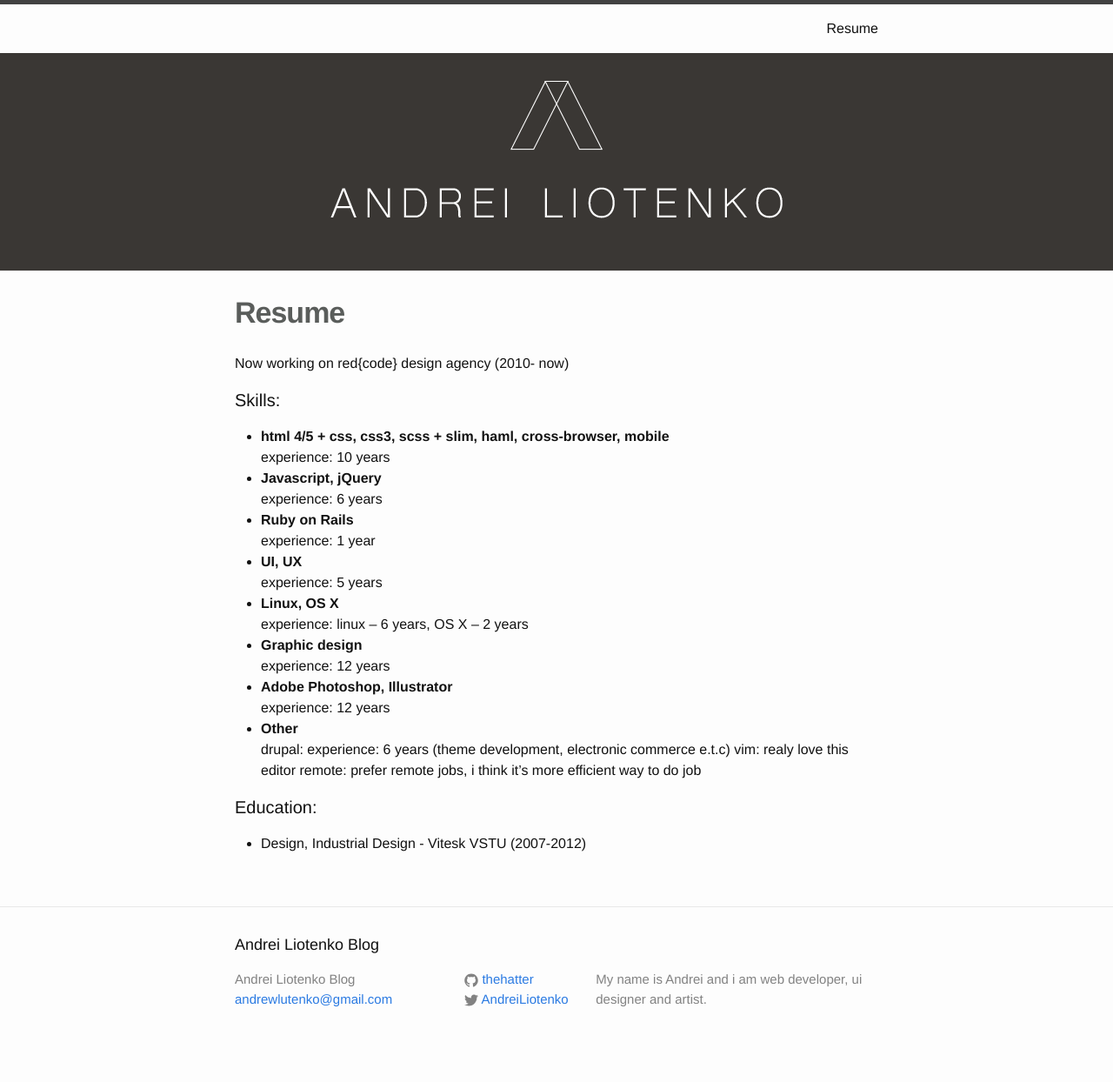
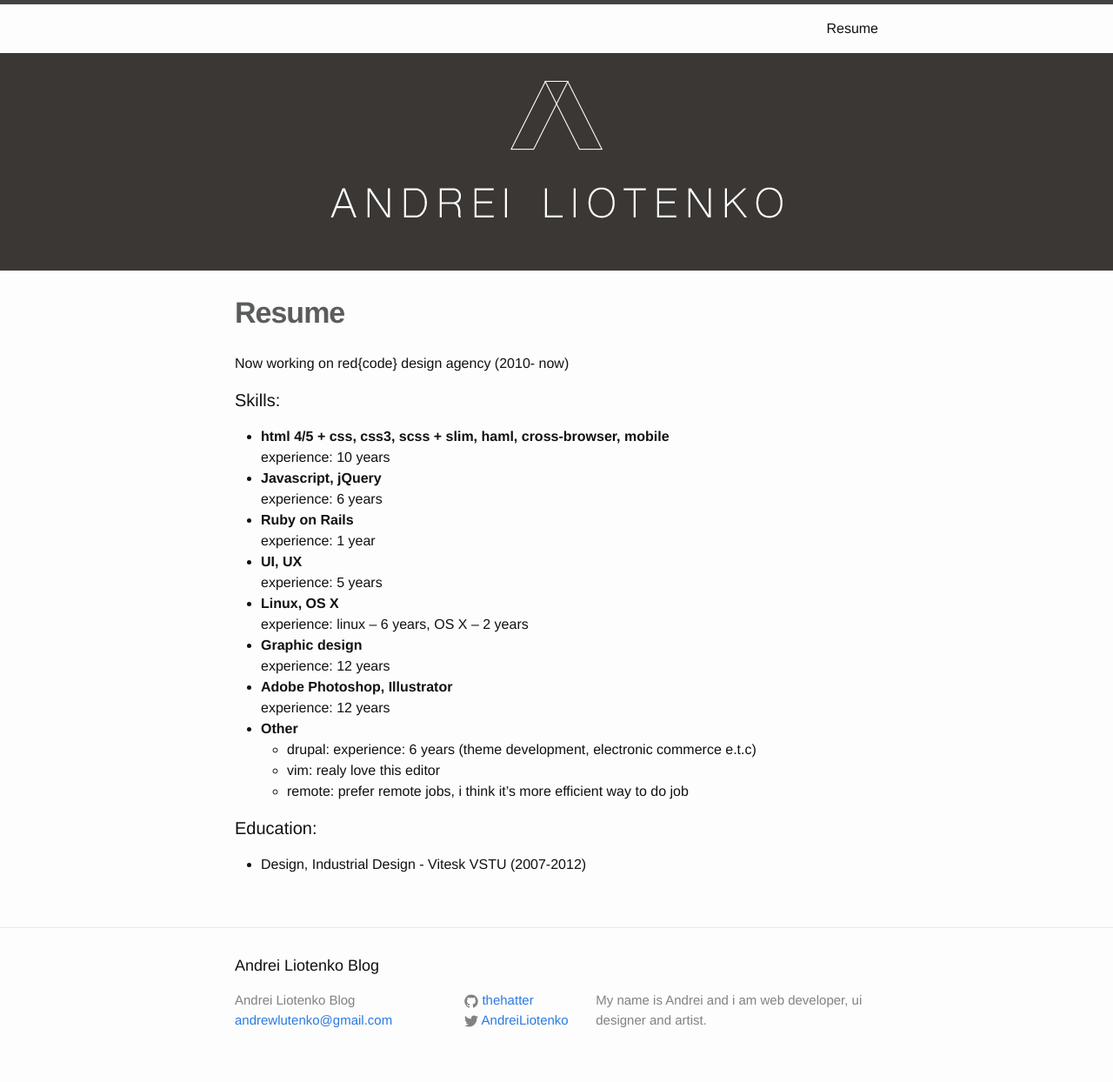
Before and after one commit to thehatter/thehatter.github.io, a Jekyll site: the page built from resume.md, in a window 1280 px wide. Shown: the whole page at 87% size. Built offline with Jekyll 4.4.1, drawn with Linux system fonts in a browser that asks for light colours; before the commit the page ends 1220 px from its top, so only the background shows below that.

Commit message:
some changes fix 3

```diff
--- a/resume.md
+++ b/resume.md
@@ -24,9 +24,9 @@ Now working on red{code} design agency (2010- now)
 - **Adobe Photoshop, Illustrator** <br>
   experience: 12 years
 - **Other** <br>
-  drupal: experience: 6 years (theme development, electronic commerce e.t.c)
-  vim: realy love this editor
-  remote: prefer remote jobs, i think it's more efficient way to do job
+  - drupal: experience: 6 years (theme development, electronic commerce e.t.c)
+  - vim: realy love this editor
+  - remote: prefer remote jobs, i think it's more efficient way to do job
 
 #### Education:
 - Design, Industrial Design - Vitesk VSTU (2007-2012)
```
